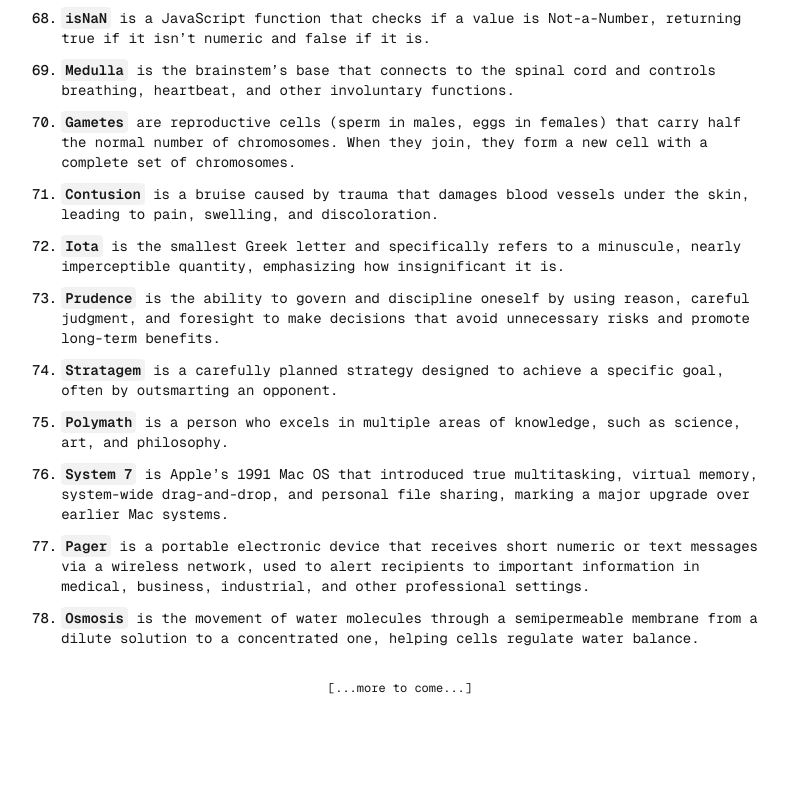
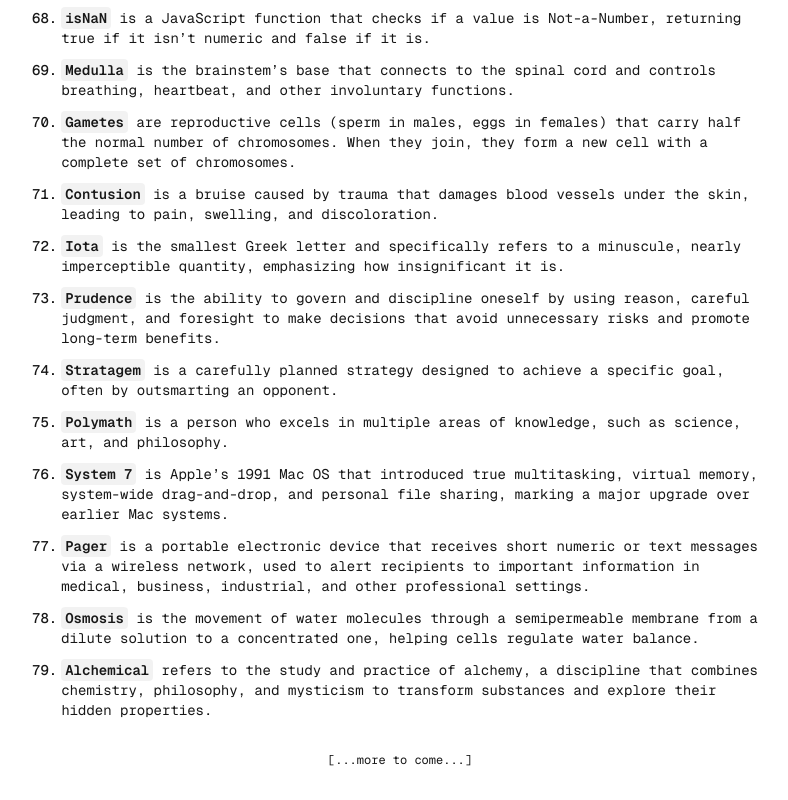
Before and after one commit to BrahimBoussada/mind-log, a Next.js app: page / in a window 1280 px wide. Shown: the part 4219-5019 px from the top of the page, without its empty margins (240-1028 px from the left). Before the commit the page ends 4947 px from the top, so only its background shows below. Built offline with nearby package versions, Linux system fonts and the light colour scheme.

Commit message:
log:10-10-2025

```diff
--- a/src/app/page.tsx
+++ b/src/app/page.tsx
@@ -732,6 +732,15 @@ export default function Home() {
             helping cells regulate water balance.
           </Text>
         </Note>
+
+        <Note>
+          <N>79. </N>
+          <Text>
+            <Key>Alchemical</Key> refers to the study and practice of alchemy, a
+            discipline that combines chemistry, philosophy, and mysticism to
+            transform substances and explore their hidden properties.
+          </Text>
+        </Note>
       </NoteWrapper>
 
       <span className="font-mono text-xs text-center my-8">
```
